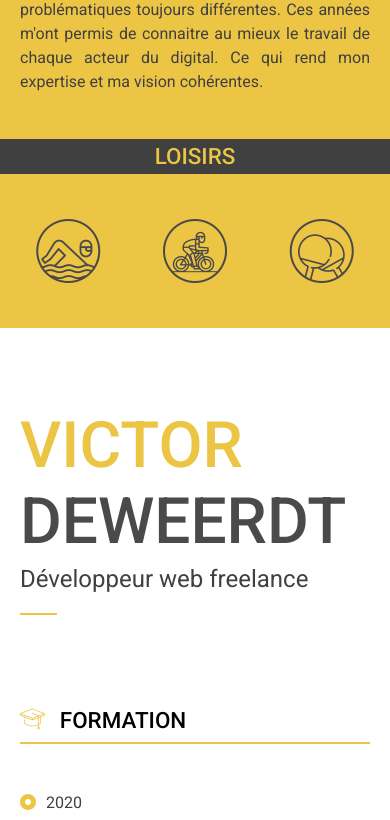
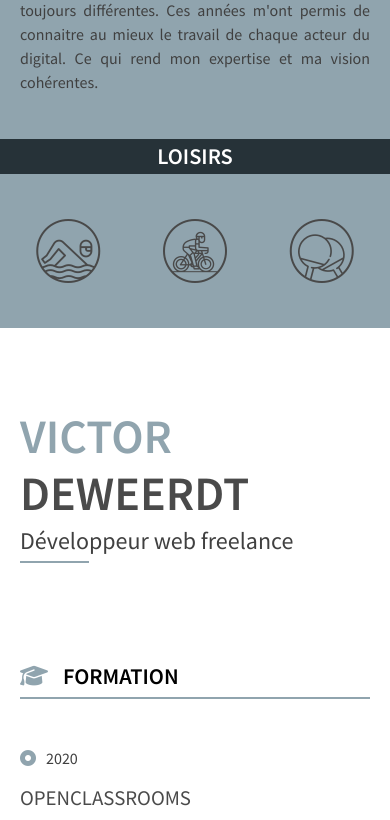
Before and after one commit to victordeweerdt/my-resume, a plain HTML site: page index.html in a window 390 px wide. Shown: the part 936-1756 px from the top of the page. Drawn offline with Linux system fonts and the light colour scheme; files whose address does not match are found by name.

Commit message:
Balise hr à supprimer / h1 à mettre en h2 / Attention ecran à 320px / Medias Queries / Couleurs et typos

```diff
--- a/icomoon.css
+++ b/icomoon.css
@@ -25,15 +25,6 @@
   -moz-osx-font-smoothing: grayscale;
 }
 
-.icon-v-pencil:before {
-  content: "\e900";
-}
-.icon-v-porfolio:before {
-  content: "\e901";
-}
-.icon-v-student:before {
-  content: "\e902";
-}
 .icon-bike-v:before {
   content: "\e904";
   color: #494949;
--- a/index.html
+++ b/index.html
@@ -11,7 +11,7 @@
         <link rel="stylesheet" type="text/css" href="css/bootstrap.min.css">
         <link rel="stylesheet" type="text/css" href="styles.css">
         <link rel="stylesheet" type="text/css" href="icomoon.css">
-        <link href="https://fonts.googleapis.com/css2?family=Roboto:wght@400;500&display=swap" rel="stylesheet">
+        <link href="https://fonts.googleapis.com/css2?family=Source+Sans+Pro:wght@400;600&display=swap" rel="stylesheet">
         <script src="https://kit.fontawesome.com/4f2d13b939.js" crossorigin="anonymous"></script>
         <title>Victor Deweerdt - CV</title>
         <link rel="shortcut icon" href="img/favicon-vd.svg">
@@ -30,7 +30,7 @@
 
                 <!-- Section 1 : Contact -->
                 <section id="contact">
-                    <h1 class="dark-title-v">Contact</h1>
+                    <h2 class="dark-title-v">Contact</h2>
                     <div class="yellow-col">
                         <ul>
                             <li>Adresse</li>
@@ -56,13 +56,13 @@
                 </section>
                 <!-- Section 2 : À propos -->
                 <section id="a-propos">
-                    <h1 class="dark-title-v">À propos de moi</h1>
+                    <h2 class="dark-title-v">À propos de moi</h2>
                     <p class="text-justify yellow-col">Directeur Artistique et Ui/Ux designer depuis 5 ans, j'ai travaillé pour de petites (Acsan, Edouard de Seine) et grandes entreprises (Galeries Lafayette, Allianz, Panasonic) avec des problématiques toujours différentes. Ces années m'ont permis de connaitre au mieux le travail de chaque acteur du digital. Ce qui rend mon expertise et ma vision cohérentes.</p>
                 </section>
 
                 <!-- Section 3 : Loisirs -->
                 <section id="loisirs">
-                    <h1 class="dark-title-v">Loisirs</h1>
+                    <h2 class="dark-title-v">Loisirs</h2>
                     <div class="row yellow-col justify-content-around">
                         <span class="icon-v-swim icon-b"></span>
                         <span class="icon-bike-v icon-b"></span>
@@ -75,16 +75,15 @@
             <div id="right-side" class="col-lg-8">
 
                 <!-- Header -->
-                <header class="pt-10 pb-3">
-                    <span>Victor</span>
-                    <span>Deweerdt</span>
-                    <p class="big-p">Développeur web freelance</p>
-                    <hr style="width:10%;margin-left:0;color:#EDC545">
+                <header class="pt-10 pb-4">
+                    <span class="big-title">Victor</span>
+                    <span class="big-title2">Deweerdt</span>
+                    <p class="big-p"><span class="special-border">Dévelo</span>ppeur web freelance</p>
                 </header>
 
                 <!-- Section 1 : Formation -->
                 <section id="formation">
-                    <h1 class="title-v"><span class="icon-v-student icon-y"></span>Formation</h1>
+                    <h2 class="title-v"><i class="fas fa-graduation-cap ico"></i>Formation</h2>
                     <div class="row d-flex">
                         <div class="col-md-4">
                             <p><i class="fas fa-dot-circle"></i>2020</p>
@@ -119,7 +118,7 @@
 
                 <!-- Section 2 : Expériences professionelles -->
                 <section id="experiences">
-                    <h1 class="title-v"><span class="icon-v-pencil icon-y"></span>Expérience professionelle</h1>
+                    <h2 class="title-v"><i class="fas fa-user-tie ico"></i>Expérience professionelle</h2>
                     <div class="row  d-flex">
                         <div class="col-md-4">
                             <p><i class="fas fa-dot-circle"></i>2018 - 2020</p>
@@ -168,7 +167,7 @@
 
                 <!-- Section 3 : recommandations -->
                 <section id="recommandations" class="pb-5">
-                    <h1 class="title-v"><span class="icon-v-student icon-y"></span>Recommandations</h1>
+                    <h2 class="title-v"><i class="fas fa-pencil-alt ico"></i>Recommandations</h2>
                     <div class="row d-flex">
                         <div class="col-md-6">
                             <ul>
--- a/styles.css
+++ b/styles.css
@@ -1,37 +1,23 @@
-main {
+main
+{
   display: flex;
   flex-direction: row;
   overflow-x: hidden;
 }
 
-@media (max-width:992px) {
-  main {
-    display: flex;
-    flex-direction: column;
-  }
-}
-
-@media (max-width: 992px) {
-  .container {
-    width: 100%;
-    max-width: none;
-    padding-right: 0px;
-    padding-left: 0px;
-  }
-}
-
 body
 {
-  font-family: 'Roboto', sans-serif;
+  font-family: 'Source Sans Pro', sans-serif;
   color:#4A4A4A;
   overflow-x: hidden;
 }
 
-h1
+h2
 {
   text-transform: uppercase;
-    font-size:2rem;
-    color:#000000;
+  font-size: 2rem;
+  color: #000000;
+  font-weight: 600;
 }
 
 h3
@@ -59,12 +45,12 @@ p
   background: url(img/Victor_Deweerdt_profil.jpg) no-repeat;
   background-size: cover;
   background-position: center;
-  border: 3px solid #DAAF12;
+  border: 3px solid #263238;
 }
 
 #left-side
 {
-    background-color: #EDC545;
+  background-color: #90A4AE;
   padding:0 15px;
 }
 
@@ -73,15 +59,9 @@ p
   margin:0 0 5px 0;
 }
 
-@media (min-width: 1200px) {
-    .container {
-      max-width: 1190px;
-    }
-  }
-
 i
 {
-      color:#EDC545;
+  color:#90A4AE;
   padding-right:10px;
 }
 
@@ -93,29 +73,6 @@ p
 ul
 {
   padding-left:0;
-  }
-
-  @media (max-width:990px) {
-    #contact ul {
-        width:50%;
-    }
-    #contact .yellow-col {
-      display: flex;
-      flex-wrap: wrap;
-    }
-  }
-  @media (max-width:576px) {
-    #contact ul {
-        width:100%;
-    }
-    h3
-    {
-      font-size:1.3rem;
-    }
-    h1
-    {
-      font-size:1.4rem;
-    }
 }
 
 .py-10
@@ -131,7 +88,7 @@ p
 
 .title-v
 {
-      border-bottom: 2px solid #EDC545;
+  border-bottom: 2px solid #90A4AE;
   margin-bottom: 45px;
   padding-bottom:7.5px;
   padding-top:60px;
@@ -139,8 +96,8 @@ p
 
 .dark-title-v
 {
-    color: #EDC545;
-    background-color: #404040;
+  color: #ffffff;
+  background-color: #263238;
   text-align: center;
   padding: 0.25rem 0;
   margin: 45px 0;
@@ -152,23 +109,29 @@ p
   padding-right: 0 !important;
 }
 
-  #right-side header span:first-child
+.big-title
 {
-    color: #EDC545;
+  color: #90A4AE;
   font-size: 4rem;
   text-transform: uppercase;
-    font-weight: 500;
+  font-weight: 600;
   line-height: 1.2;
   padding-left:0px;
 }
 
-  #right-side header span
+.big-title2
 {
   font-size:4rem;
   text-transform: uppercase;
-      font-weight: 500;
+  font-weight: 600;
   line-height: 1.2;
   padding-left:15px;
+}
+
+.special-border
+{
+  border-bottom: 2px solid #90A4AE;
+  padding-bottom: 5px;
 }
 
 #right-side
@@ -179,28 +142,6 @@ p
 .yellow-col
 {
   padding:0 45px;
-  }
-
-  @media (max-width:992px) {
-    #right-side
-  {
-    padding-left: 45px;
-    padding-right: 45px;
-  }
-}
-@media (max-width:576px) {
-  #right-side
-  {
-    padding-left: 20px;
-    padding-right: 20px;
-  }
-  .yellow-col
-  {
-      padding:0 20px;
-  }
-  #right-side header span {
-    padding-left:0px;
-  }
 }
 
 #a-propos
@@ -218,23 +159,10 @@ p
   padding-bottom:15px;
 }
 
-@media (max-width:992px) {
-  #a-propos
+.ico
 {
-    padding-bottom: 0px;
-  }
-}
-
-  hr
-  {
-    border: 1px solid #EDC545;
-  }
-
-  .icon-y
-  {
-    font-size: 1.7rem;
   padding-right: 30px;
-    color: #EDC545;
+  color: #90A4AE;
 }
 
 .icon-b
@@ -243,22 +171,72 @@ p
   color:#404040;
 }
 
-@media (max-width:990px) {
-  #loisirs
+.fa, .fas
 {
+  padding-top: 6px;
+}
+
+@media (min-width: 1200px) {
+  .container {
+    max-width: 1190px;
+  }
+}
+
+@media (max-width:992px) {
+  main {
+    display: flex;
+    flex-direction: column;
+  }
+  .container {
+    width: 100%;
+    max-width: none;
+    padding-right: 0px;
+    padding-left: 0px;
+  }
+  #contact ul {
+    width:50%;
+  }
+  #contact .yellow-col {
+    display: flex;
+    flex-wrap: wrap;
+  }
+  #right-side {
+    padding-left: 45px;
+    padding-right: 45px;
+  }
+  #a-propos
+  {
+    padding-bottom: 0px;
+  }
+  #loisirs {
     padding-bottom:45px;
   }
 }
-
 @media (max-width:576px) {
-  .icon-y
-  {
+  #contact ul {
+    width:100%;
+  }
+  h3 {
     font-size:1.3rem;
+  }
+  h2 {
+    font-size:1.4rem;
+  }
+  #right-side {
+    padding-left: 20px;
+    padding-right: 20px;
+  }
+  .yellow-col {
+      padding:0 20px;
+  }
+  .big-title2 {
+    padding-left:0px;
+    font-size: 3rem;
+  }
+  .big-title {
+    font-size: 3rem;
+  }
+  .ico {
     padding-right:15px;
   }
 }
-
-.fa, .fas
-{
-  padding-top: 5px;
-}
```
Lines whose indentation alone changed are shown as unchanged.
